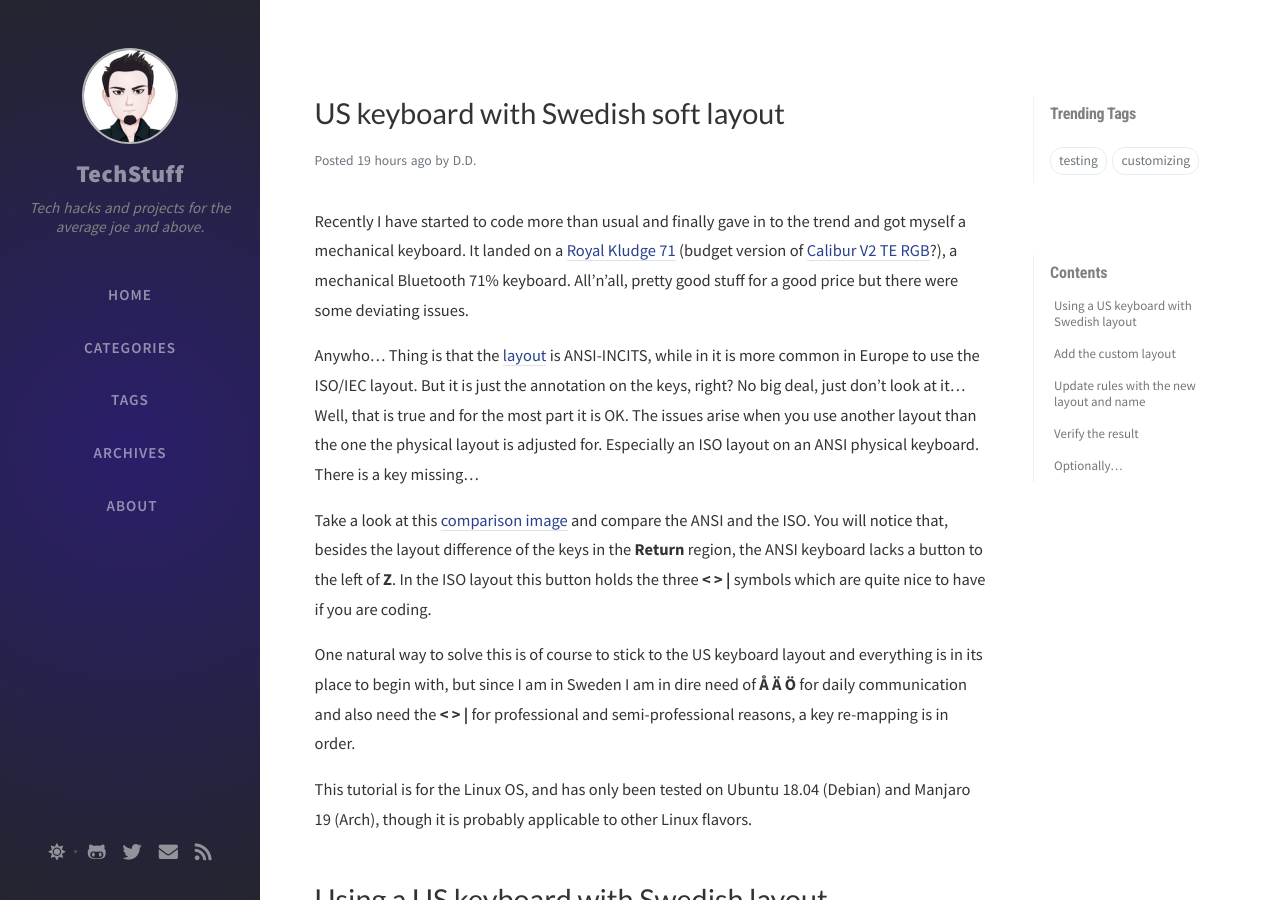
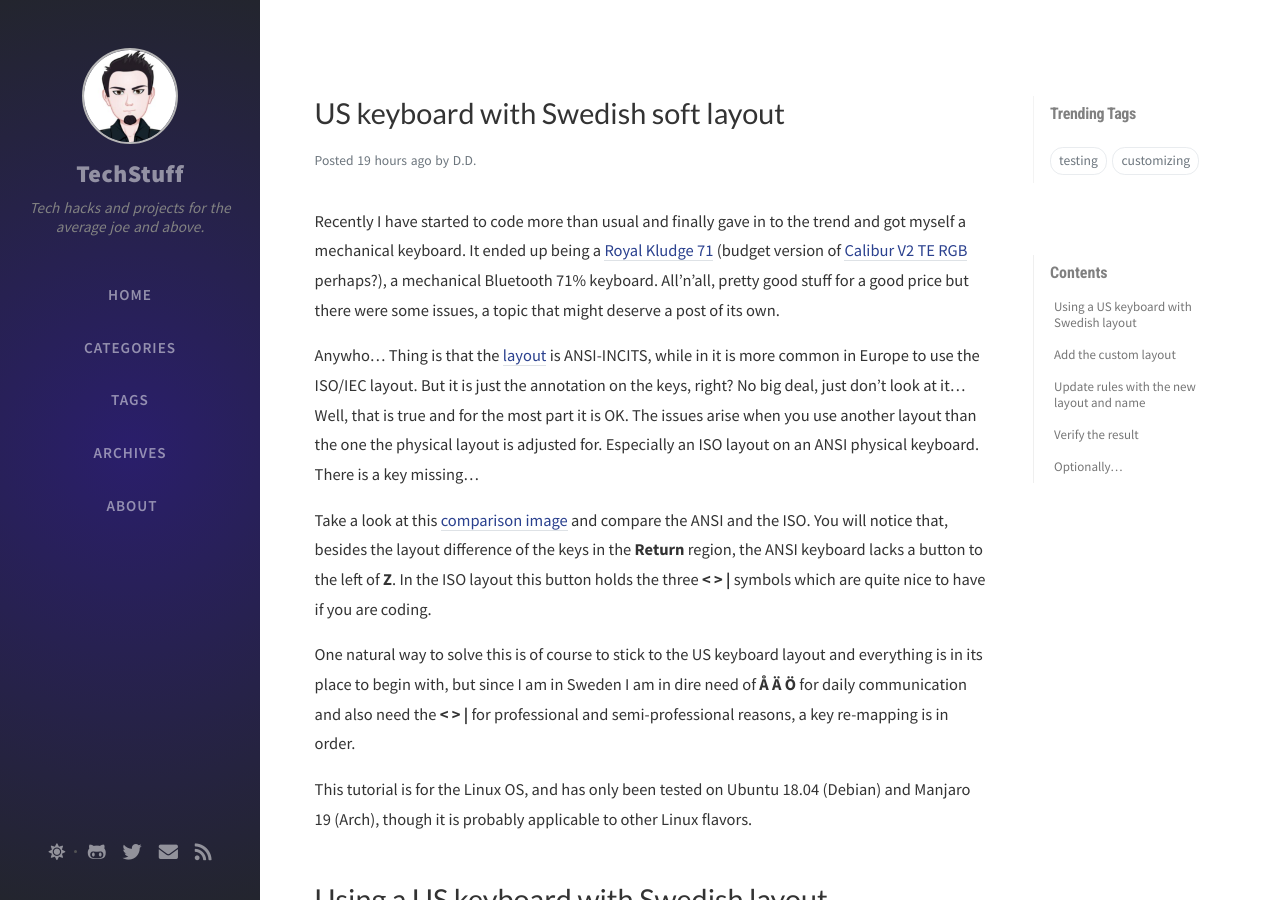
Before and after one commit to PolyMMA/PolyMMA.github.io, a Jekyll site: the page built from _posts/2020-10-20-US-keyboard-with-swedish-layout.md, in a window 1280 px wide and 900 px high. Built offline with Jekyll 4.4.1, drawn with Linux system fonts in a browser that asks for light colours; nearby versions of some CDN libraries; comment, search, counter and statistics services are not loaded.

Commit message:
adjusted expressions...

```diff
--- a/_posts/2020-10-20-US-keyboard-with-swedish-layout.md
+++ b/_posts/2020-10-20-US-keyboard-with-swedish-layout.md
@@ -6,7 +6,7 @@ categories: [Tutorials, Linux]
 tags: [customizing]     # TAG names should always be lowercase
 ---
 
-Recently I have started to code more than usual and finally gave in to the trend and got myself a mechanical keyboard. It landed on a [Royal Kludge 71](http://www.rkgaming.com/en-US/article.php?id=111) (budget version of [Calibur V2 TE RGB](https://www.drevo.net/product/keyboard/calibur-v2-te)?), a mechanical Bluetooth 71% keyboard. All'n'all, pretty good stuff for a good price but there were some deviating issues.
+Recently I have started to code more than usual and finally gave in to the trend and got myself a mechanical keyboard. It ended up being a [Royal Kludge 71](http://www.rkgaming.com/en-US/article.php?id=111) (budget version of [Calibur V2 TE RGB](https://www.drevo.net/product/keyboard/calibur-v2-te) perhaps?), a mechanical Bluetooth 71% keyboard. All'n'all, pretty good stuff for a good price but there were some issues, a topic that might deserve a post of its own.
 
 Anywho... Thing is that the [layout](https://en.wikipedia.org/wiki/Keyboard_layout#Physical_layouts) is ANSI-INCITS, while in it is more common in Europe to use the ISO/IEC layout. But it is just the annotation on the keys, right? No big deal, just don't look at it... Well, that is true and for the most part it is OK. The issues arise when you use another layout than the one the physical layout is adjusted for. Especially an ISO layout on an ANSI physical keyboard. There is a key missing...
 
```
